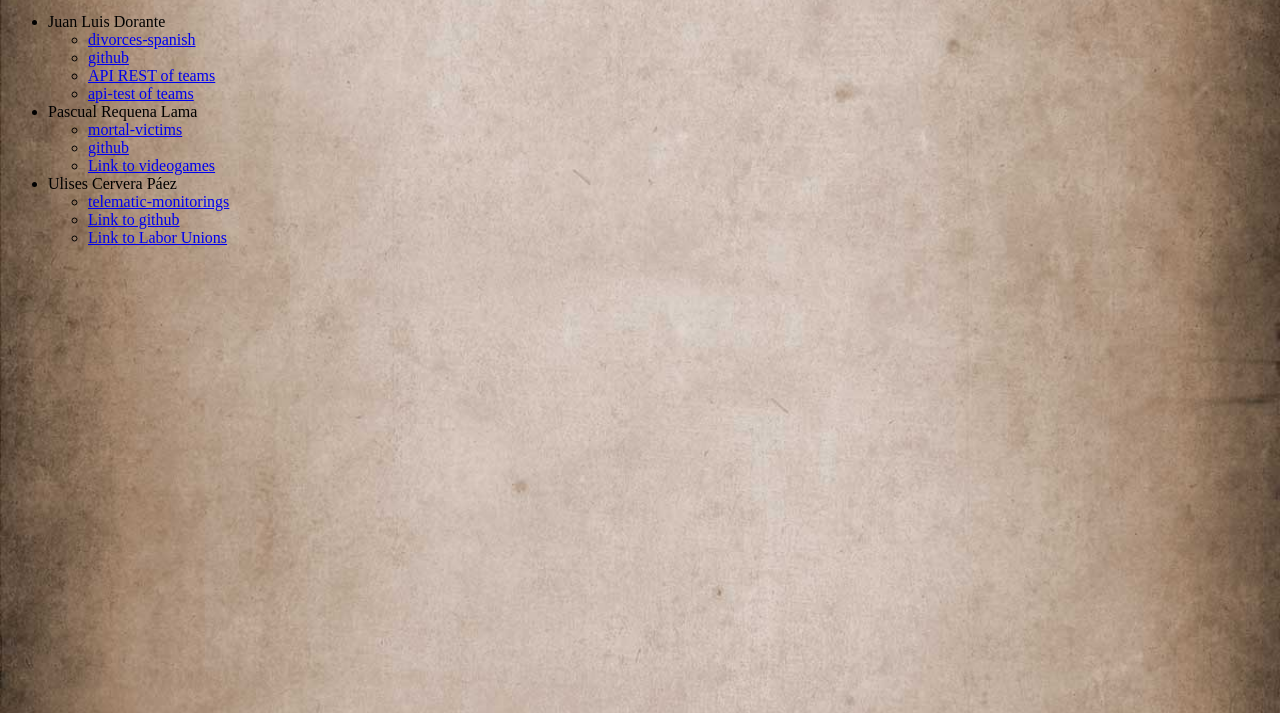
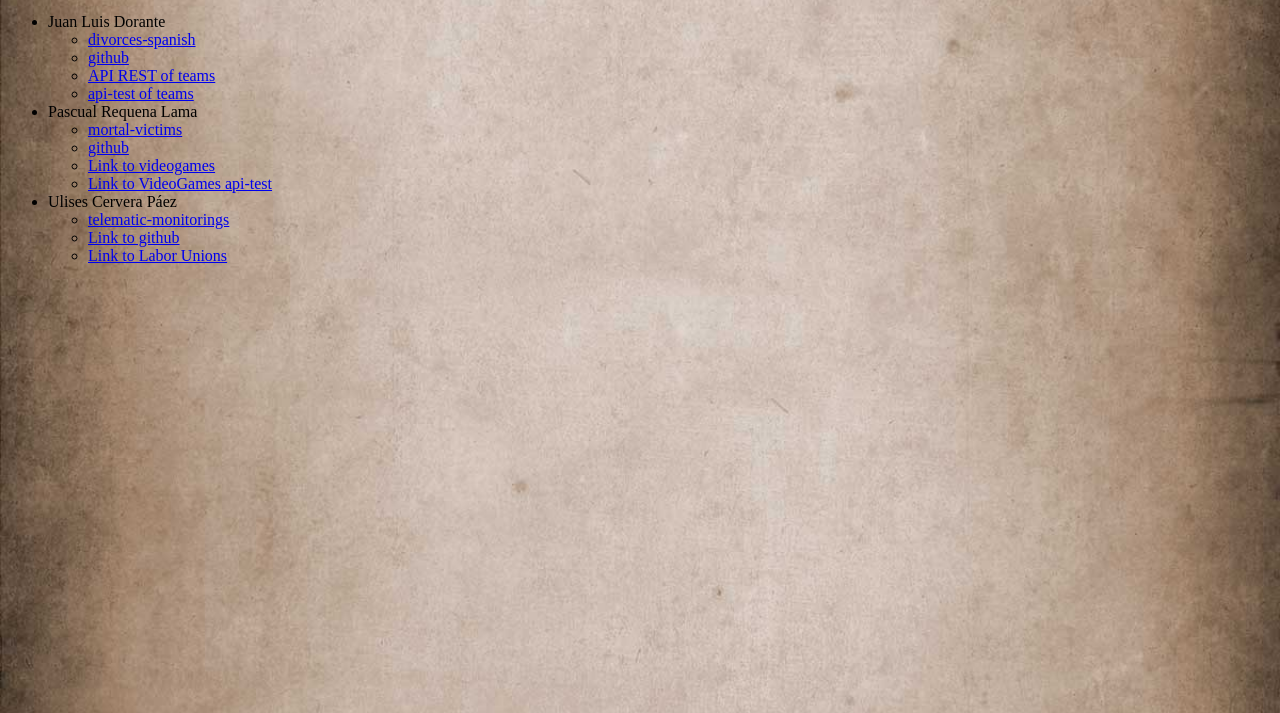
Before and after one commit to SOS-2016-10/sos-2016-10, a website: page html/about/index.html in a window 1280 px wide. Shown: the part 87-800 px from the top of the page. Drawn offline with Linux system fonts and the light colour scheme; files that its build step writes are made by us from their sources; files whose address does not match are found by name.

Commit message:
Adding test link

```diff
--- a/html/about/index.html
+++ b/html/about/index.html
@@ -22,6 +22,7 @@
       <li><a href="/about/mortal-victims">mortal-victims</a></li>
       <li><a href="https://github.com/Requena115">github</a></li>
       <li><a href="/api/sandbox/videogames">Link to videogames</a></li>
+      <li><a href="/api-test/teams/loadInitialData">Link to VideoGames api-test</a></li>
     </ul>
       <li>Ulises Cervera Páez</li>
       <ul>
```
